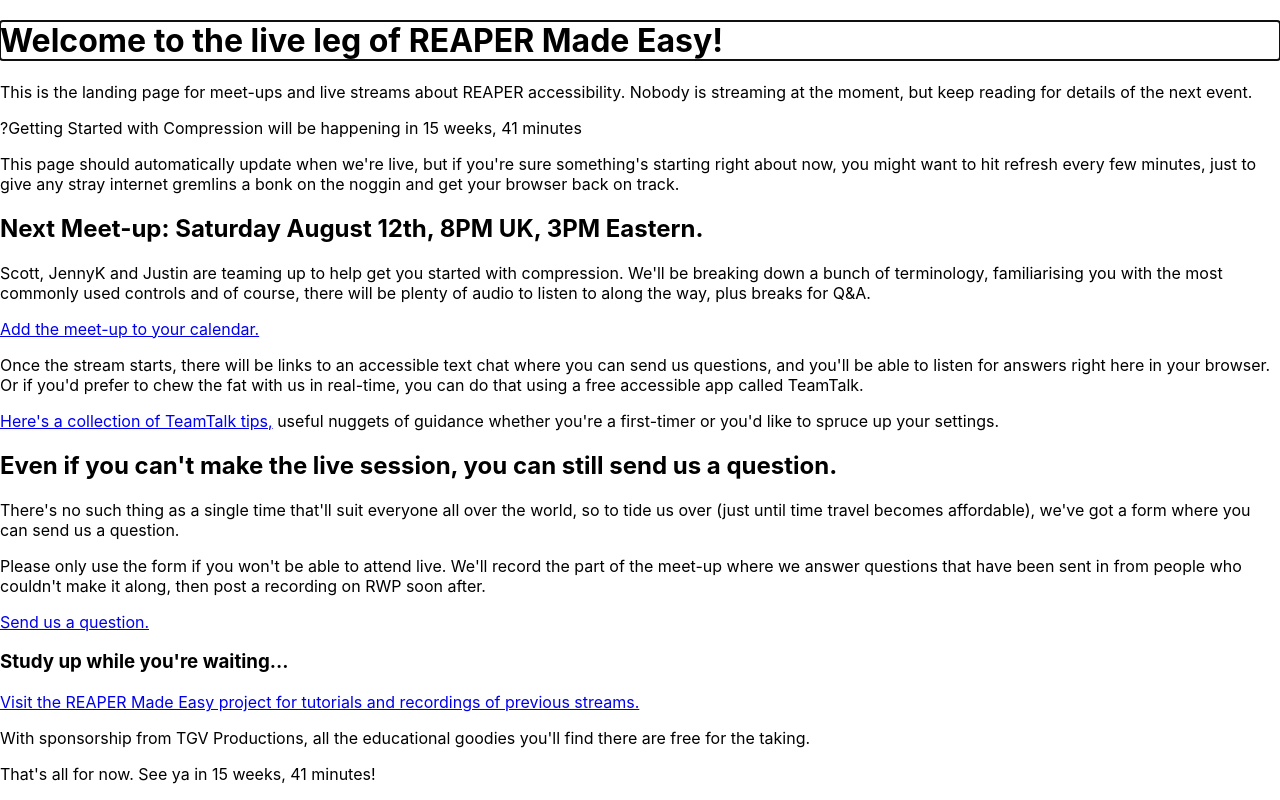
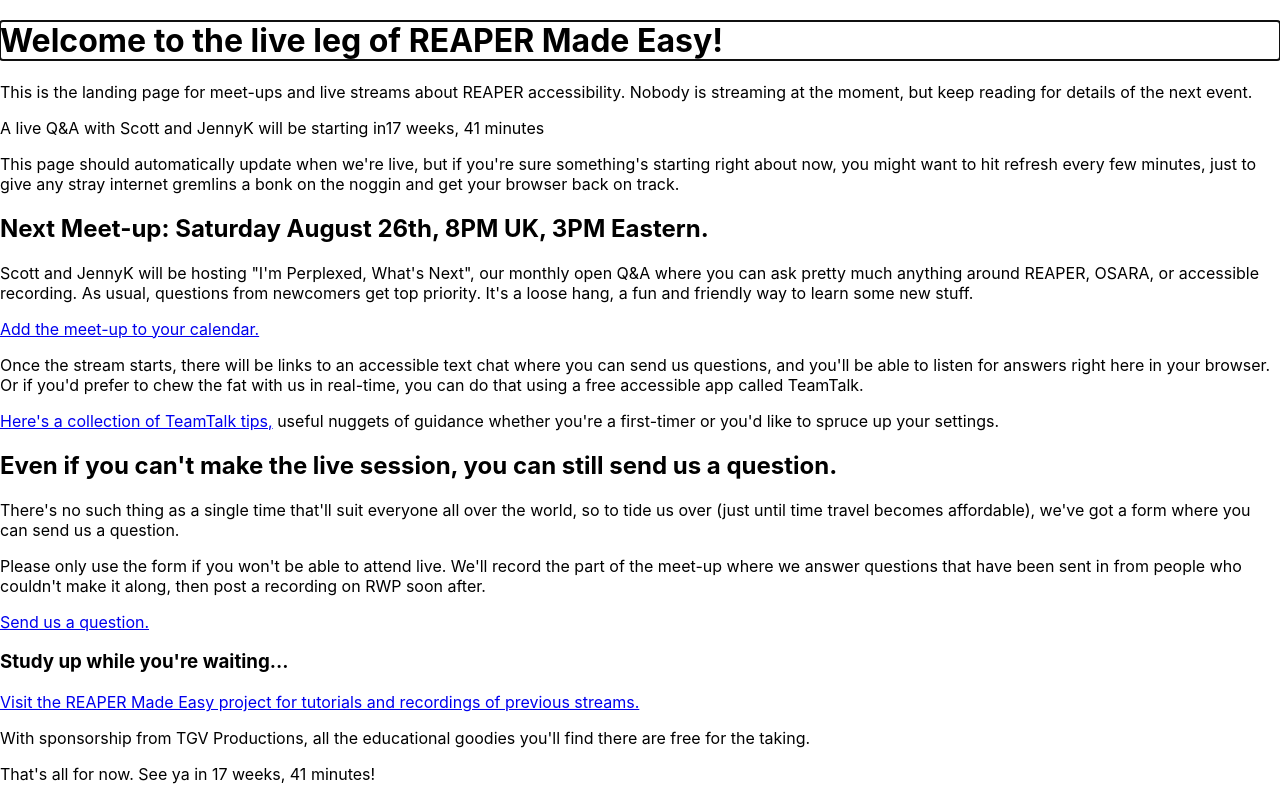
Before and after one commit to Timtam/reaper-stream-website, a React (Create React App) app: page / in a window 1280 px wide. Built offline with nearby package versions, Linux system fonts and the light colour scheme; no server answers.

Commit message:
Set up end August Q&A

```diff
--- a/src/Live.tsx
+++ b/src/Live.tsx
@@ -18,7 +18,7 @@ function Live({ ytUrl }: LiveProps) {
         We're online! All systems are go (so far as we know)
       </h1>
       <p>
-        Getting Started with Compression is happening right now!
+        August's "I'm Perplexed, What's Next" Q&A  is happening right now!
 		</p>
       <p>
         Jumping by heading will move through the various ways you can get in on
--- a/src/Offline.tsx
+++ b/src/Offline.tsx
@@ -49,7 +49,7 @@ function Offline({ nextStream }: OfflineProps) {
       </p>
       {nextStream && countdown ? (
         <p>
-          ?Getting Started with Compression will be happening  in{" "}
+          A live Q&A with Scott and JennyK will be starting in
           {humanizeDuration(countdown, {
             units: ["w", "d", "h", "m"],
             round: true,
@@ -64,9 +64,9 @@ function Offline({ nextStream }: OfflineProps) {
         hit refresh every few minutes, just to give any stray
         internet gremlins a bonk on the noggin and get your browser back on track.
       </p>
-      <h2>Next Meet-up: Saturday August 12th, 8PM UK, 3PM Eastern.</h2>
+      <h2>Next Meet-up: Saturday August 26th, 8PM UK, 3PM Eastern.</h2>
       <p>
-        Scott, JennyK and Justin are teaming up to help get you started with compression. We'll be breaking down a bunch of terminology, familiarising you with the most commonly used controls and of course, there will be plenty of audio to listen to along the way, plus breaks for Q&A.
+        Scott and JennyK will be hosting "I'm Perplexed, What's Next", our monthly open Q&A where you can ask pretty much anything around REAPER, OSARA, or accessible recording. As usual, questions from newcomers get top priority. It's a loose hang, a fun and friendly way to learn some new stuff.
       </p>
       <p>
         <a href="/REAPERMadeEasyMeet-ups.ics" target="_blank" rel="noreferrer">
--- a/src/config.json
+++ b/src/config.json
@@ -1,4 +1,4 @@
 {
-  "nextStream": "2023-08-12T20:00:00.000+01:00",
+  "nextStream": "2023-08-26T20:00:00.000+01:00",
   "ytUrl": "https://www.youtube.com/embed/rVA7ytNh5lA"
 }
```
Also changed, not shown: 1 other file (tests, documents, lock files or other folders).
